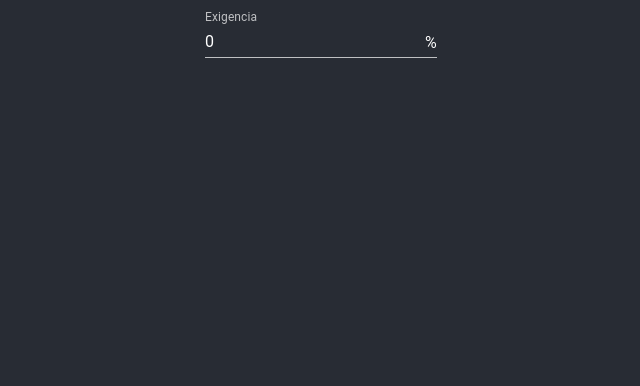
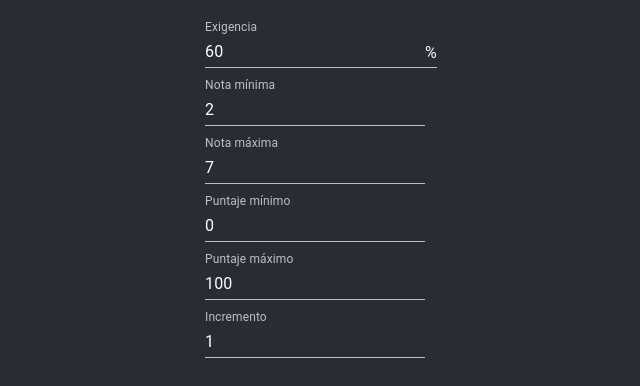
Before and after one commit to etra0/escala-notas, a React (Create React App) app: page / in a window 1280 px wide. Shown: the top 386 px of the page, without its empty margins (115-755 px from the left). Built offline with nearby package versions, Linux system fonts and the light colour scheme.

Commit message:
added automatic form creation

```diff
--- a/src/App.css
+++ b/src/App.css
@@ -22,6 +22,7 @@ body {
 }
 
 .App-content {
+  margin-top: 10px;
   width: 50%;
 }
 
--- a/src/App.js
+++ b/src/App.js
@@ -12,13 +12,42 @@ const theme = createMuiTheme({
   }
 })
 
-function Table() {
+function ParameterInput(props) {
 
+  const { keyName, values, handler } = props;
+  const { name, value } = values;
+
+  return (
+    <div className='input-box'>
+      <TextField
+      label={name}
+      onChange={(v) => handler(keyName, v.target.value)}
+      type="number"
+      fullWidth={false}
+      value={value}
+      InputProps={keyName == 'exigencia' ? {endAdornment: "%"} : {}}
+      error={isNaN(value) || value < 0 }
+    />
+  </div>
+  )
 }
 
 function App() {
 
-  const [requirement, setRequirement] = useState(0)
+  const [parameters, setParameters] = useState({
+    'exigencia': {name: "Exigencia", value: 60},
+    'notaMin': {name: "Nota mínima", value: 2.0},
+    'notaMax': {name: "Nota máxima", value: 7.0},
+    'puntajeMin': {name: "Puntaje mínimo", value: 0},
+    'puntajeMax': {name: "Puntaje máximo", value: 100},
+    'incremento': {name: "Incremento", value: 1}
+  });
+
+  const changeValue = (key, value) => {
+    const _p = JSON.parse(JSON.stringify(parameters));
+    _p[key].value = value;
+    setParameters(_p);
+  }
 
   return (
     <ThemeProvider theme={theme}>
@@ -27,16 +56,8 @@ function App() {
 
           <div className="App-content">
 
-          <div className='input-box'>
-            <TextField
-              label='Exigencia'
-              onChange={(v) => setRequirement(v.target.value)}
-              type="number"
-              fullWidth={false}
-              value={requirement}
-              InputProps={{endAdornment: "%"}}
-            />
-          </div>
+
+          {Object.keys(parameters).map(v => (<ParameterInput key={v} keyName={v} values={parameters[v]} handler={changeValue}/>))}
 
 
         </div>
```
